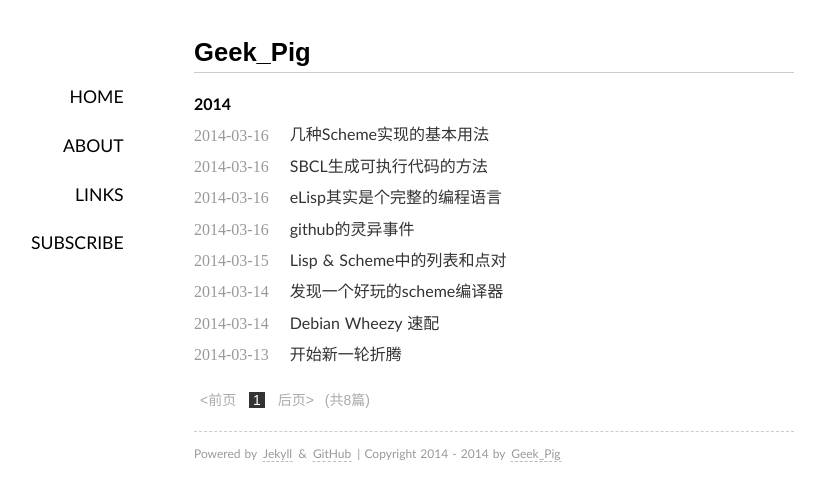
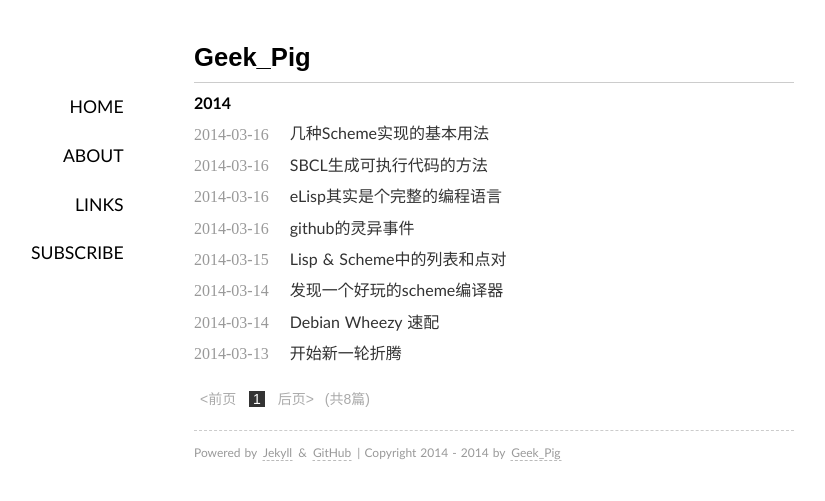
Before and after one commit to rhuichao/uternet.github.io, a Jekyll site: the page built from index.html, in a window 1280 px wide. Shown: the top 501 px of the page, without its empty margins (146-971 px from the left). Built offline with Jekyll 4.4.1, drawn with Linux system fonts in a browser that asks for light colours; some web fonts are replaced; Markdown is read by kramdown in place of the engine named in the settings; the list of posts is cut into pages by our own code.

Commit message:
new document posted

```diff
--- a/_layouts/default.html
+++ b/_layouts/default.html
@@ -54,7 +54,7 @@
             <span><a title="links" class="" href="/links/">Links</a></span>
             <span><a title="subscribe by RSS" class="" href="/feed/">Subscribe</a></span>
         </nav>
-              <p></p>
+            <!--  <p></p>-->
         <h1>{{ page.title }}</h1> <!--页面标题-->
 
         <article class="content">
--- a/media/css/style.css
+++ b/media/css/style.css
@@ -237,6 +237,7 @@
 h1{
     font-family:"Galdeano","Hiragino Sans GB","Microsoft YaHei",sans-serif;
     font-size:1.6em;color:#000;
+    margin:5px 0px 5px 0px;
 }
 
 h2{
```
